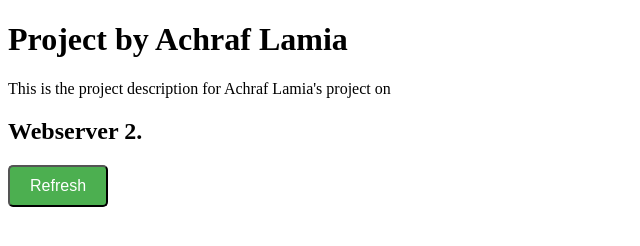
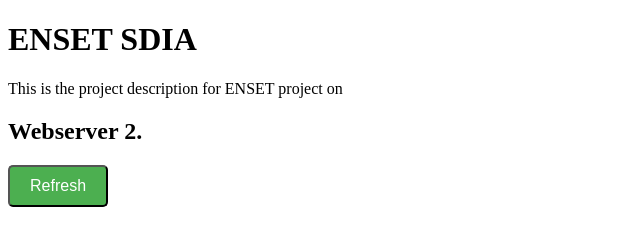
Before and after one commit to AchrafLamia/tpweb, a plain HTML site: page index2.html in a window 1280 px wide. Shown: the whole page, without its empty margins (0-640 px from the left). Drawn offline with Linux system fonts and the light colour scheme.

Commit message:
Update index2.html

```diff
--- a/index2.html
+++ b/index2.html
@@ -27,8 +27,8 @@
 </head>
 
 <body>
-    <h1>Project by Achraf Lamia</h1>
-    <p>This is the project description for Achraf Lamia's project on</p><h2>Webserver 2.</h2>
+    <h1>ENSET SDIA</h1>
+    <p>This is the project description for ENSET project on</p><h2>Webserver 2.</h2>
     <button class="refresh-button" onclick="window.location.reload();">Refresh</button>
 </body>
 
```
